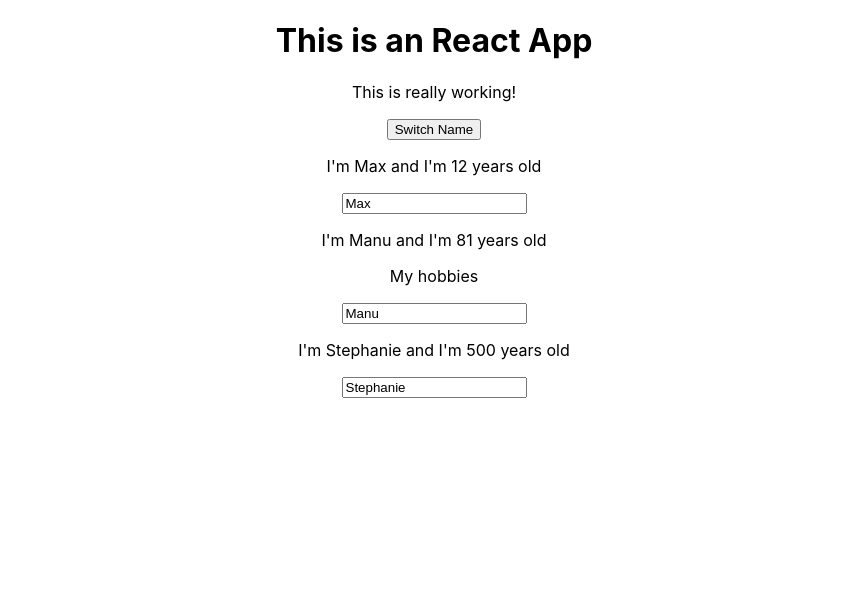
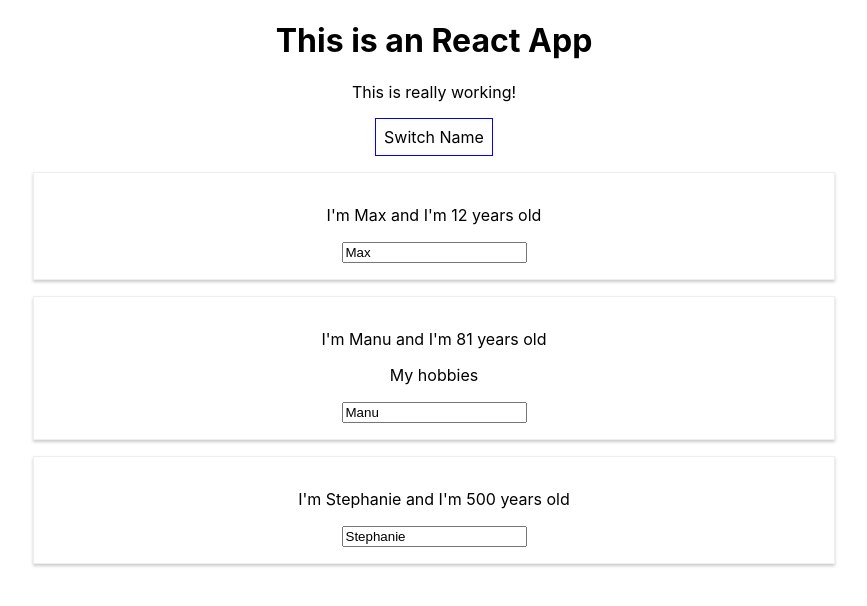
Before and after one commit to stancil-marcus7/React-Tutorial, a React (Create React App) app: page / in a window 1280 px wide. Shown: the top 606 px of the page, without its empty margins (206-1073 px from the left). Built offline with nearby package versions, Linux system fonts and the light colour scheme.

Commit message:
Add regular css and inline styling to components

```diff
--- a/src/App.js
+++ b/src/App.js
@@ -41,12 +41,25 @@
   }
 
   render(){
+
+    //We use this variable to do inline styling for the button
+    const style = {
+      backgroundColor: 'white',
+      font: 'inherit',
+      border: '1px solid blue',
+      padding: '8px',
+      cursor: 'pointer'
+    }
+
     return (
       <div className="App">
         <h1>This is an React App</h1>
         <p>This is really working!</p>
         {/* One way of switching names with the click but is not recommended */}
-        <button onClick={() => this.switchNameHandler('Maximillian!!')}>Switch Name</button>
+        <button
+        //Using constant variable "style" to give button inline styling
+        style={style}
+        onClick={() => this.switchNameHandler('Maximillian!!')}>Switch Name</button>
         <Person
           name={this.state.persons[0].name}
           age={this.state.persons[0].age}/>
--- /dev/null
+++ b/src/Person/Person.css
@@ -0,0 +1,8 @@
+.Person{
+    width: 60%;
+    margin: 16px auto;
+    border: 1px solid #eee;
+    box-shadow: 0 2px 3px #ccc;
+    padding: 16px;
+    text-align: center;
+}
--- a/src/Person/Person.js
+++ b/src/Person/Person.js
@@ -1,5 +1,6 @@
 import React from 'react';
-
+//Added import from Person.css
+import './Person.css'
 
 //ES6 version of component
 //Dont need import from component because we are exporting a function and not a compnent
@@ -9,7 +10,7 @@
     //In class based components it would be this.props
     //Must use parenthesis to return multiple lines
     return(
-        <div>
+        <div className="Person">
             <p onClick={props.click}>I'm {props.name} and I'm {props.age} years old</p>
             {/* Props.children accesses anything within the JSX elements */}
             {/* onClick is the event listener and it uses props.click from the person compnent in app.js to access switchNameHandler */}
```
